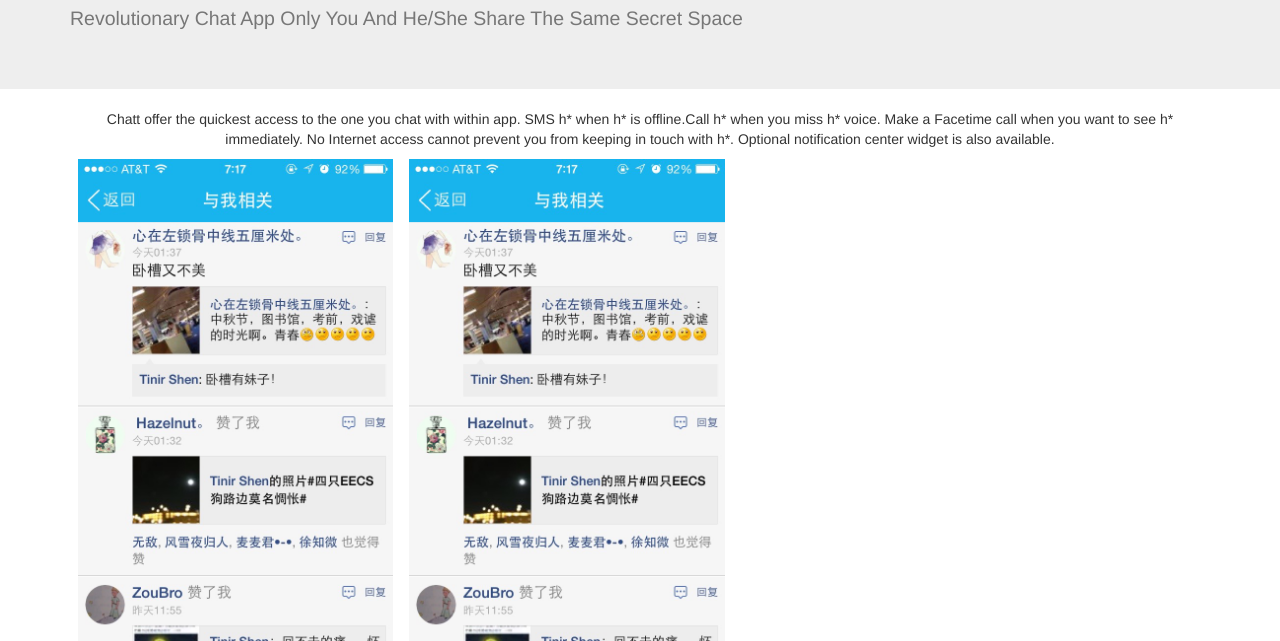
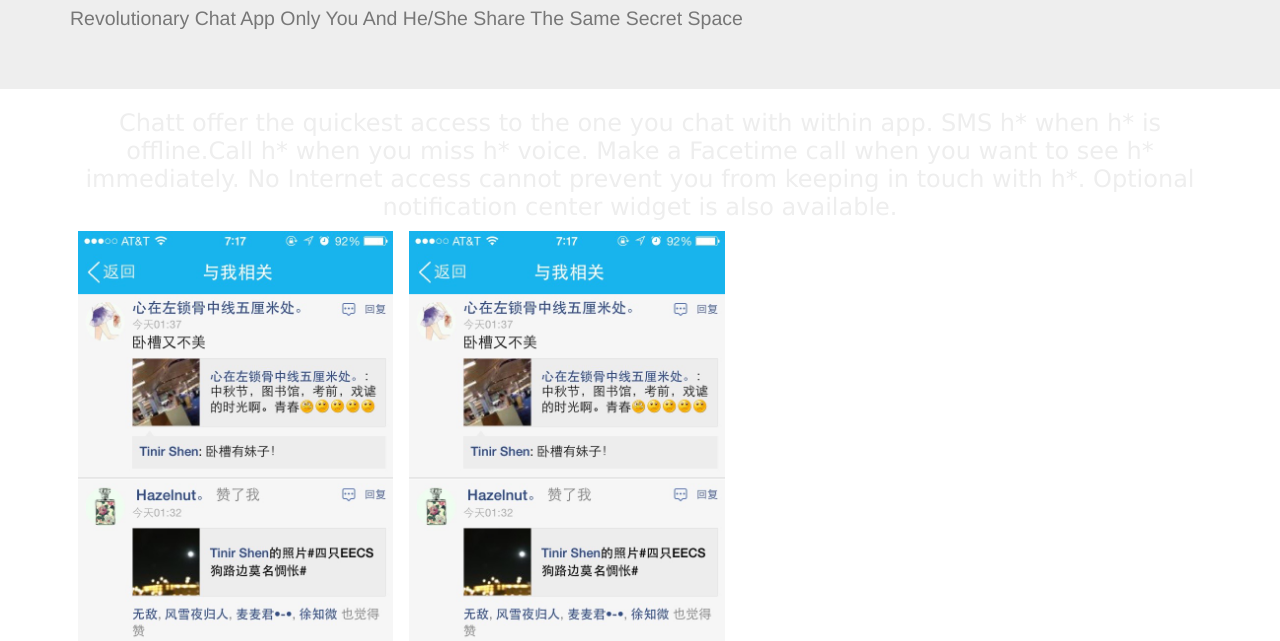
Before and after one commit to love4shen/love4shen.github.io, a plain HTML site: page ChatAppInfoPage/index.html in a window 1280 px wide. Shown: the part 159-800 px from the top of the page. Drawn offline with nearby package versions, Linux system fonts and the light colour scheme.

Commit message:
sample app intro page updated

```diff
--- a/ChatAppInfoPage/public/stylesheets/style.css
+++ b/ChatAppInfoPage/public/stylesheets/style.css
@@ -1,5 +1,10 @@
 .jumbotron {
   margin: 0;
+}
+
+p {
+  font: 24px 'Myriad Set Pro', 'Lucida Grande', 'Helvetica Neue', Helvetica, Arial, Verdana, sans-serif;
+  color: #eee;
 }
 
 section {
```
